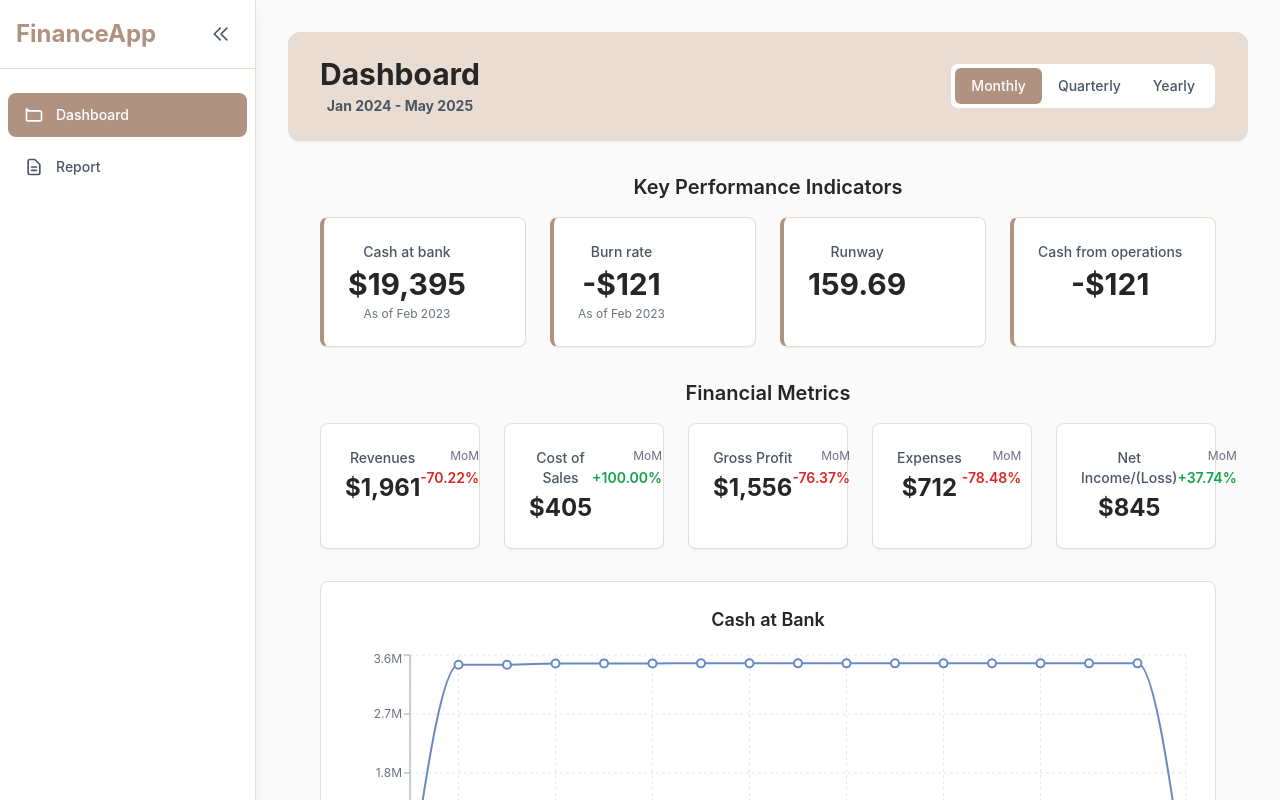
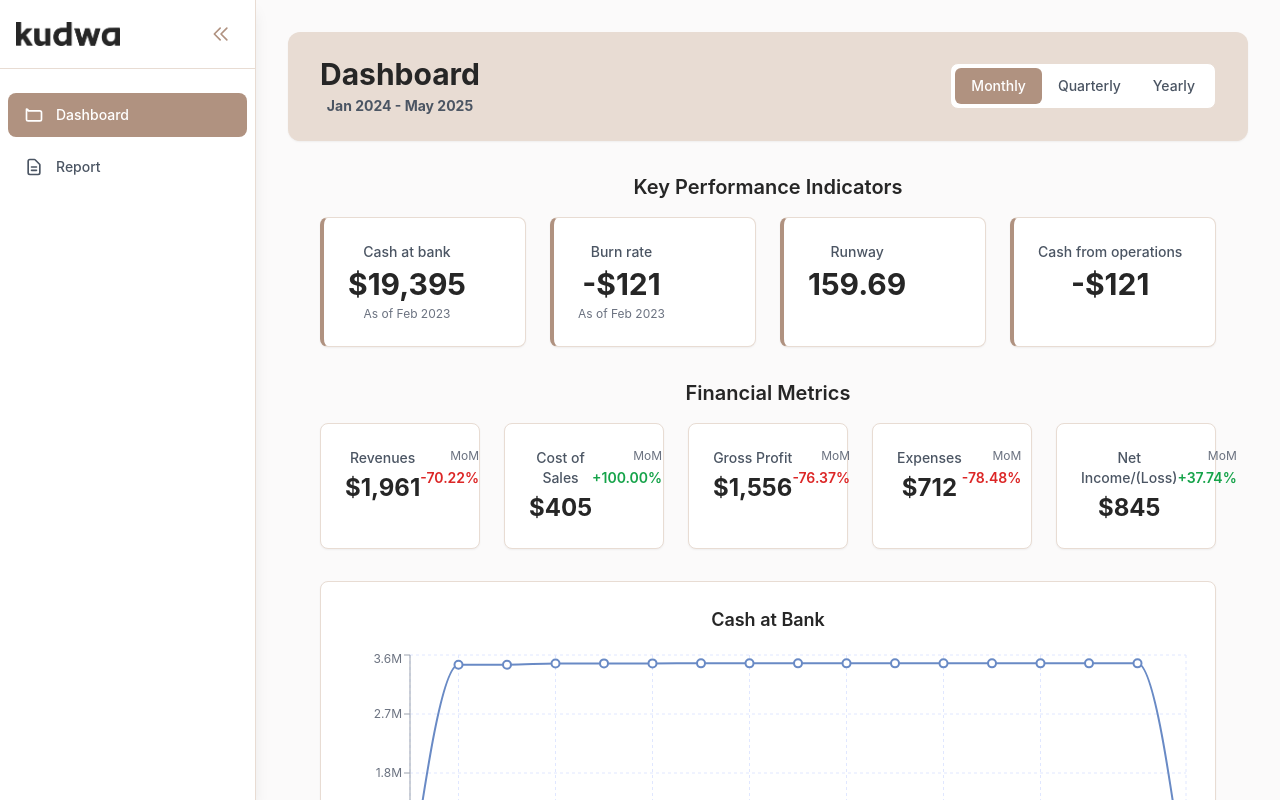
Before and after one commit to phelpa/kudwa-plinio-sidebar-dashboard, a React (Vite) app: page / in a window 1280 px wide. Shown: the top 800 px of the page. Built offline with nearby package versions, Linux system fonts and the light colour scheme.

Commit message:
add kudwa logo

```diff
--- a/src/components/Navigation.tsx
+++ b/src/components/Navigation.tsx
@@ -21,11 +21,11 @@ const Navigation: React.FC<NavigationProps> = ({ isCollapsed, onToggle }) => {
         {/* App Title and Toggle */}
         <div className="p-4 border-b border-light-brown flex items-center justify-between">
           {!isCollapsed && (
-            <h1 className="text-2xl font-bold text-warm-brown">FinanceApp</h1>
+            <img src="/kudwa.png" alt="Kudwa" className="h-6 w-auto" />
           )}
           <button
             onClick={onToggle}
-            className="p-2 rounded-lg text-gray-600 hover:text-dark-gray hover:bg-gray-100"
+            className="p-2 rounded-lg text-warm-brown hover:text-dark-gray hover:bg-gray-100"
             title={isCollapsed ? "Expand sidebar" : "Collapse sidebar"}
           >
             <svg
```
Also changed, not shown: public/kudwa.png (added).
